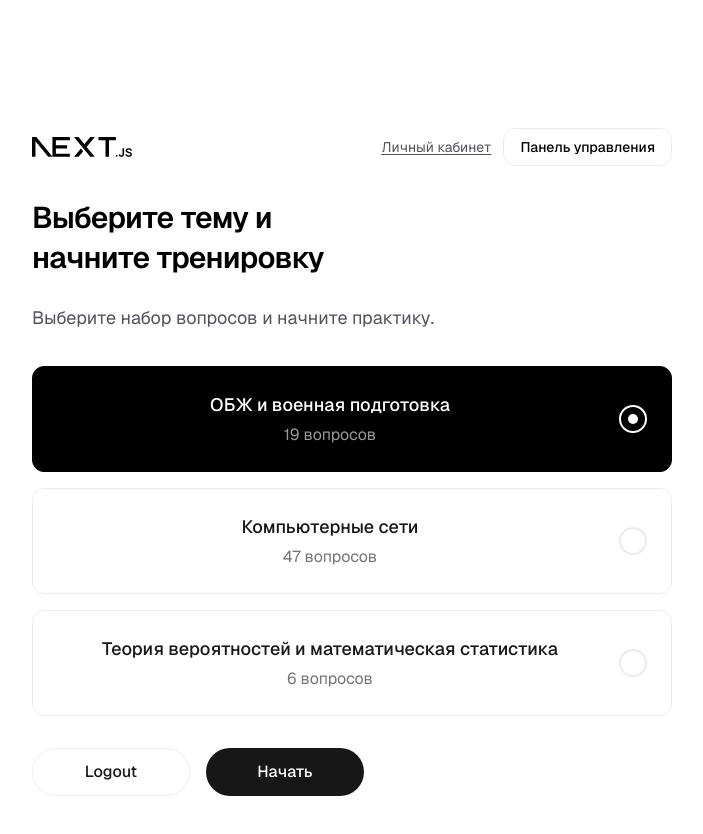
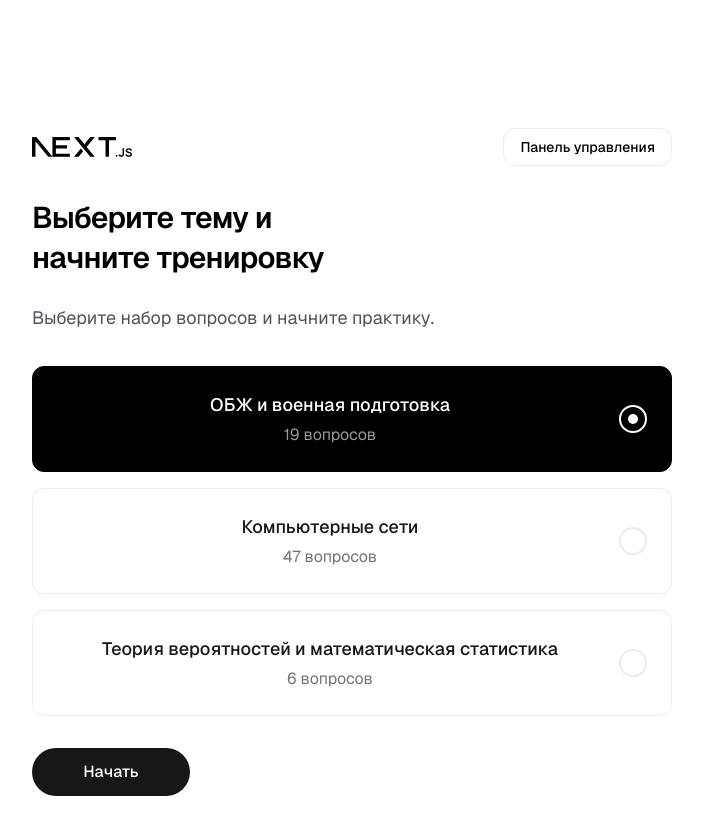
Before and after one commit to Pumbiwe/lxacademyweb, a Next.js app: page / in a window 1280 px wide. Shown: the top 834 px of the page, without its empty margins (288-991 px from the left). Built offline with nearby package versions, Linux system fonts and the light colour scheme; sample sign-in values are in the browser's storage.

Commit message:
few changes

```diff
--- a/app/page.tsx
+++ b/app/page.tsx
@@ -38,14 +38,6 @@ export default function Home() {
       .catch(() => setLoading(false));
   }, []);
 
-  const handleLogout = () => {
-    localStorage.removeItem("token");
-    setIsLoggedIn(false);
-    setUserLogin("");
-    setIsAdmin(false);
-    router.refresh();
-  };
-
   const handleStartTraining = () => {
     if (selectedFile) {
       router.push(`/train?file=${selectedFile}`);
@@ -79,18 +71,14 @@ export default function Home() {
           />
           <div className="flex items-center gap-3 flex-wrap">
             {isLoggedIn && (
-              <>
-                <span className="text-sm text-zinc-600 dark:text-zinc-400">
-                  {userLogin}
-                </span>
-                <button
-                  type="button"
-                  onClick={() => router.push("/profile")}
-                  className="text-sm text-zinc-600 dark:text-zinc-400 hover:text-black dark:hover:text-white underline underline-offset-2"
-                >
-                  Личный кабинет
-                </button>
-              </>
+              <button
+                type="button"
+                onClick={() => router.push("/profile")}
+                title="Личный кабинет"
+                className="text-sm text-zinc-600 dark:text-zinc-400 hover:text-black dark:hover:text-white font-medium py-1 px-0 rounded transition-colors min-w-0 truncate max-w-[140px] sm:max-w-none"
+              >
+                {userLogin}
+              </button>
             )}
             {isAdmin && (
               <button
@@ -145,14 +133,7 @@ export default function Home() {
         </div>
 
         <div className="flex flex-col gap-4 text-base font-medium w-full sm:flex-row">
-          {isLoggedIn ? (
-            <button
-              onClick={handleLogout}
-              className="flex h-12 w-full items-center justify-center rounded-full border border-solid border-black/[.08] px-5 transition-colors hover:border-transparent hover:bg-black/[.04] dark:border-white/[.145] dark:hover:bg-[#1a1a1a] md:w-[158px]"
-            >
-              Logout
-            </button>
-          ) : (
+          {!isLoggedIn && (
             <a
               className="flex h-12 w-full items-center justify-center rounded-full border border-solid border-black/[.08] px-5 transition-colors hover:border-transparent hover:bg-black/[.04] dark:border-white/[.145] dark:hover:bg-[#1a1a1a] md:w-[158px]"
               href="/login"
--- a/app/profile/page.tsx
+++ b/app/profile/page.tsx
@@ -74,6 +74,11 @@ export default function ProfilePage() {
     }
   }
 
+  const handleLogout = () => {
+    localStorage.removeItem("token");
+    router.replace("/");
+  };
+
   if (!isLoggedIn) {
     return null;
   }
@@ -128,6 +133,15 @@ export default function ProfilePage() {
                   </button>
                 </div>
               )}
+              <div className="pt-3 mt-3 border-t border-black/[.08] dark:border-white/[.145]">
+                <button
+                  type="button"
+                  onClick={handleLogout}
+                  className="text-sm text-red-600 dark:text-red-400 hover:underline"
+                >
+                  Выйти из аккаунта
+                </button>
+              </div>
             </div>
           </div>
 
```
